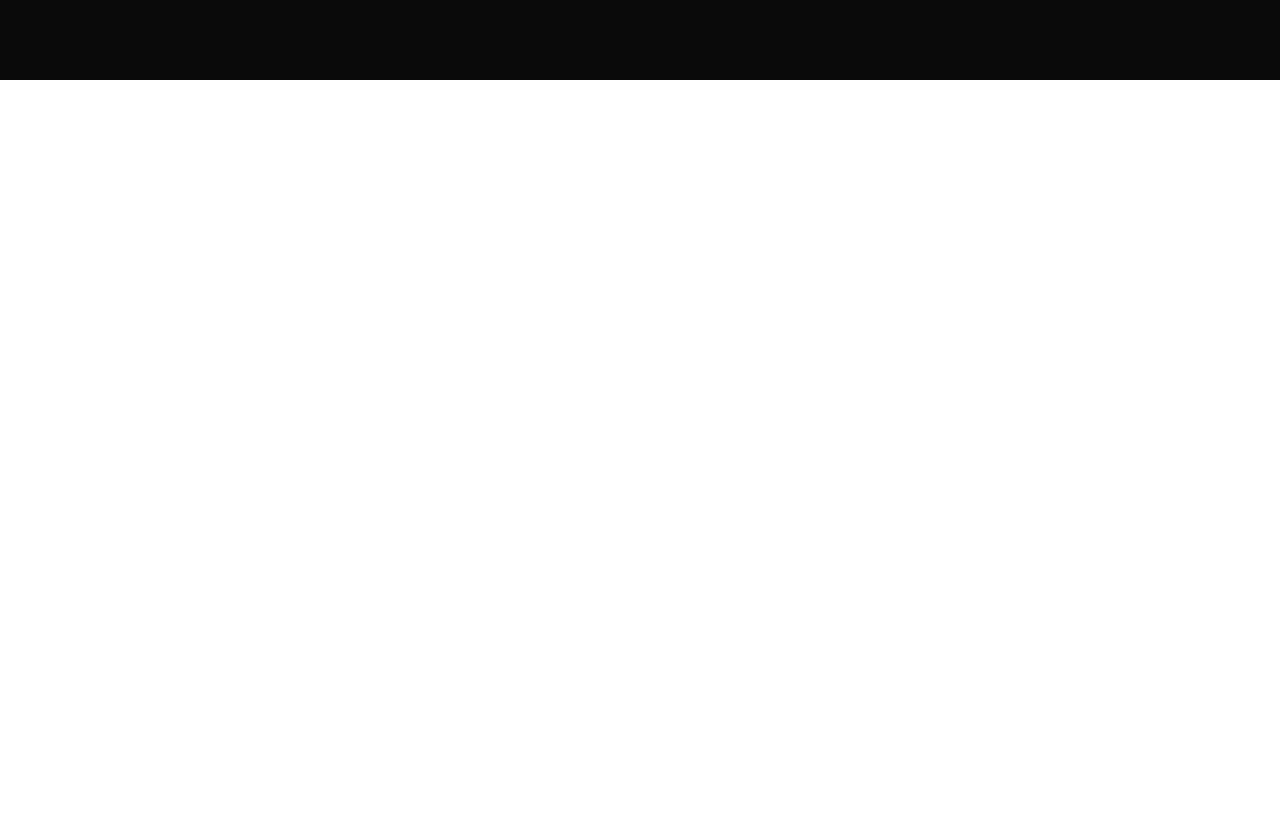
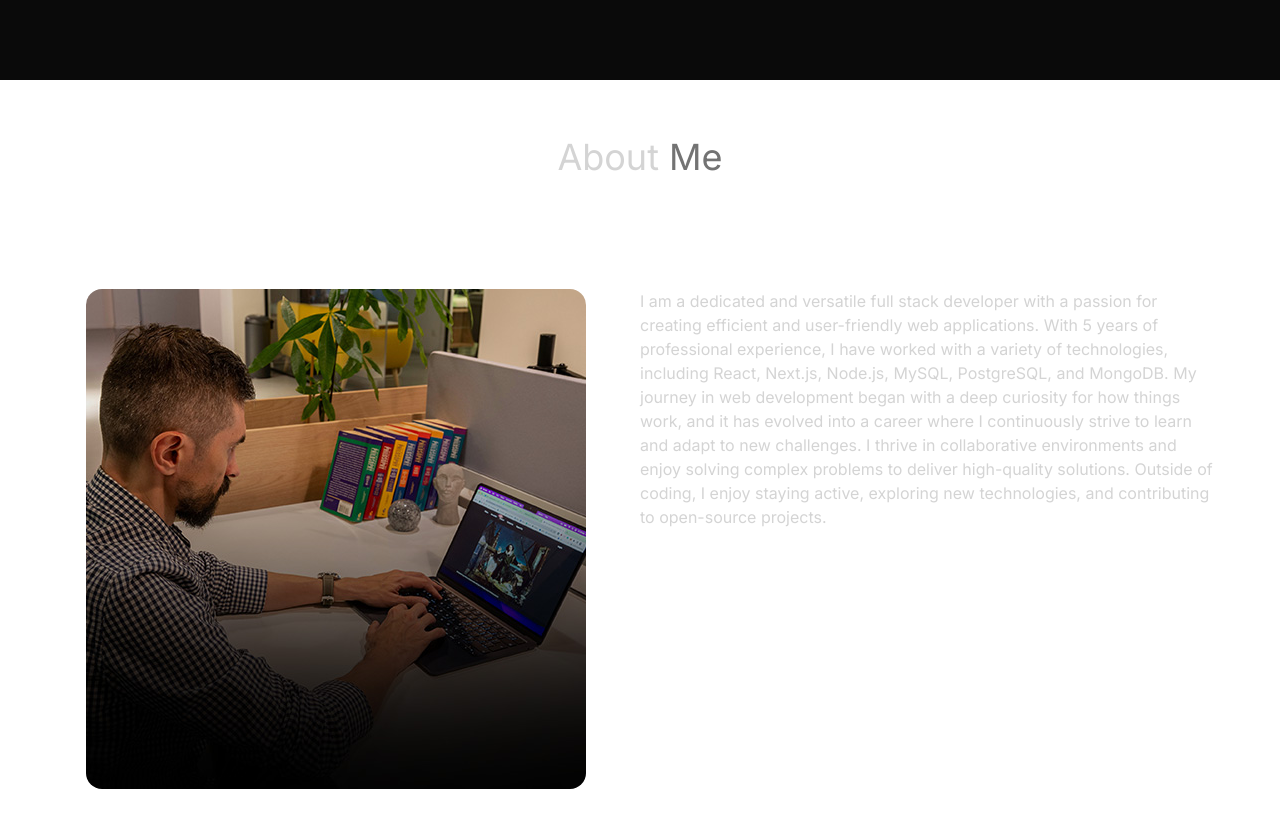
Before and after one commit to nynishuyadav85/react-portfolio-nishant, a React (Vite) app: page / in a window 1280 px wide. Shown: the part 720-1548 px from the top of the page. Before the commit the page ends 857 px from the top, so only its background shows below. Built offline with nearby package versions, Linux system fonts and the light colour scheme.

Commit message:
created a about section

```diff
--- a/src/App.jsx
+++ b/src/App.jsx
@@ -1,4 +1,5 @@
 import './App.css'
+import About from './components/About'
 import Hero from './components/Hero'
 import Navbar from './components/Navbar'
 
@@ -6,12 +7,14 @@ function App() {
 
   return (
     <div className='overflow-x-hidden text-neutral-300 antiliased selection:bg-cyan-300 selection:text-cyan-900'>
-      <div className='fixed top-0 -z-10 h-full w-full'></div>
-      <div className="absolute top-0 z-[-2] h-screen w-screen bg-neutral-950 bg-[radial-gradient(ellipse_80%_80%_at_50%_-20%,rgba(120,119,198,0.3),rgba(255,255,255,0))]">
+      <div className='fixed top-0 -z-10 h-full w-full'>
+        <div className="absolute top-0 z-[-2] h-screen w-screen bg-neutral-950 bg-[radial-gradient(ellipse_80%_80%_at_50%_-20%,rgba(120,119,198,0.3),rgba(255,255,255,0))]">
+        </div>
       </div>
       <div className='container mx-auto px-8'>
         <Navbar />
         <Hero />
+        <About />
       </div>
 
 
--- /dev/null
+++ b/src/components/About.jsx
@@ -0,0 +1,26 @@
+import aboutImg from '../assets/about.jpg'
+import { ABOUT_TEXT } from '../constants'
+const About = () => {
+    return (
+        <div className='border-b border-neutral-900 pb-4'>
+            <h2 className='my-20 text-center text-4xl'>
+                About
+                <span className='text-neutral-500'> Me</span>
+            </h2>
+            <div className='flex flex-wrap'>
+                <div className='w-full lg:w-1/2 lg:p-8'>
+                    <div className='flex items-center justify-center'>
+                        <img className='rounded-2xl' src={aboutImg} alt='about' />
+                    </div>
+                </div>
+                <div className='w-full lg:w-1/2'>
+                    <div className='flex justify-center lg:justify-start'>
+                        <p className='my-2 max-w-xl py-6'>{ABOUT_TEXT}</p>
+                    </div>
+                </div>
+            </div>
+        </div>
+    )
+}
+
+export default About
```
